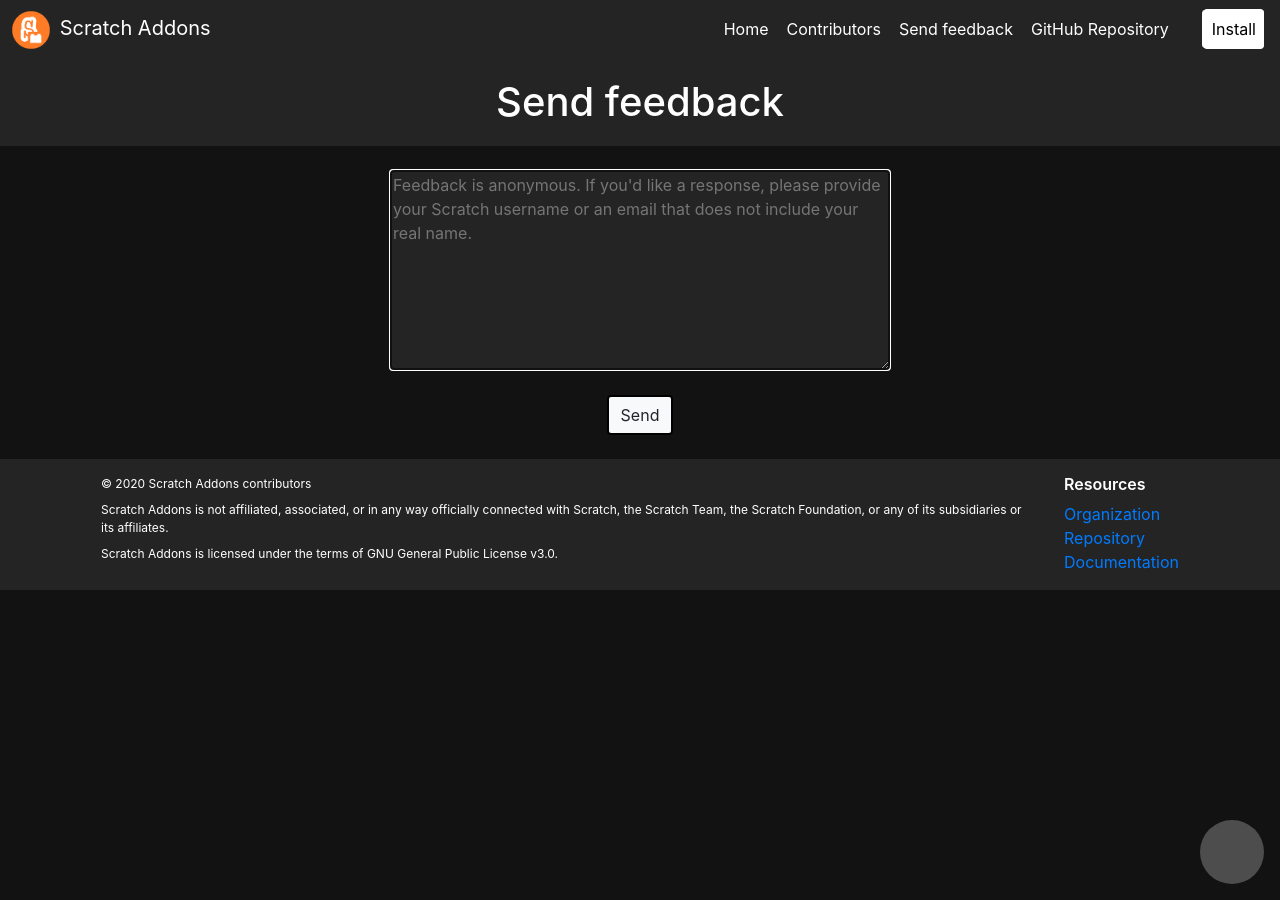
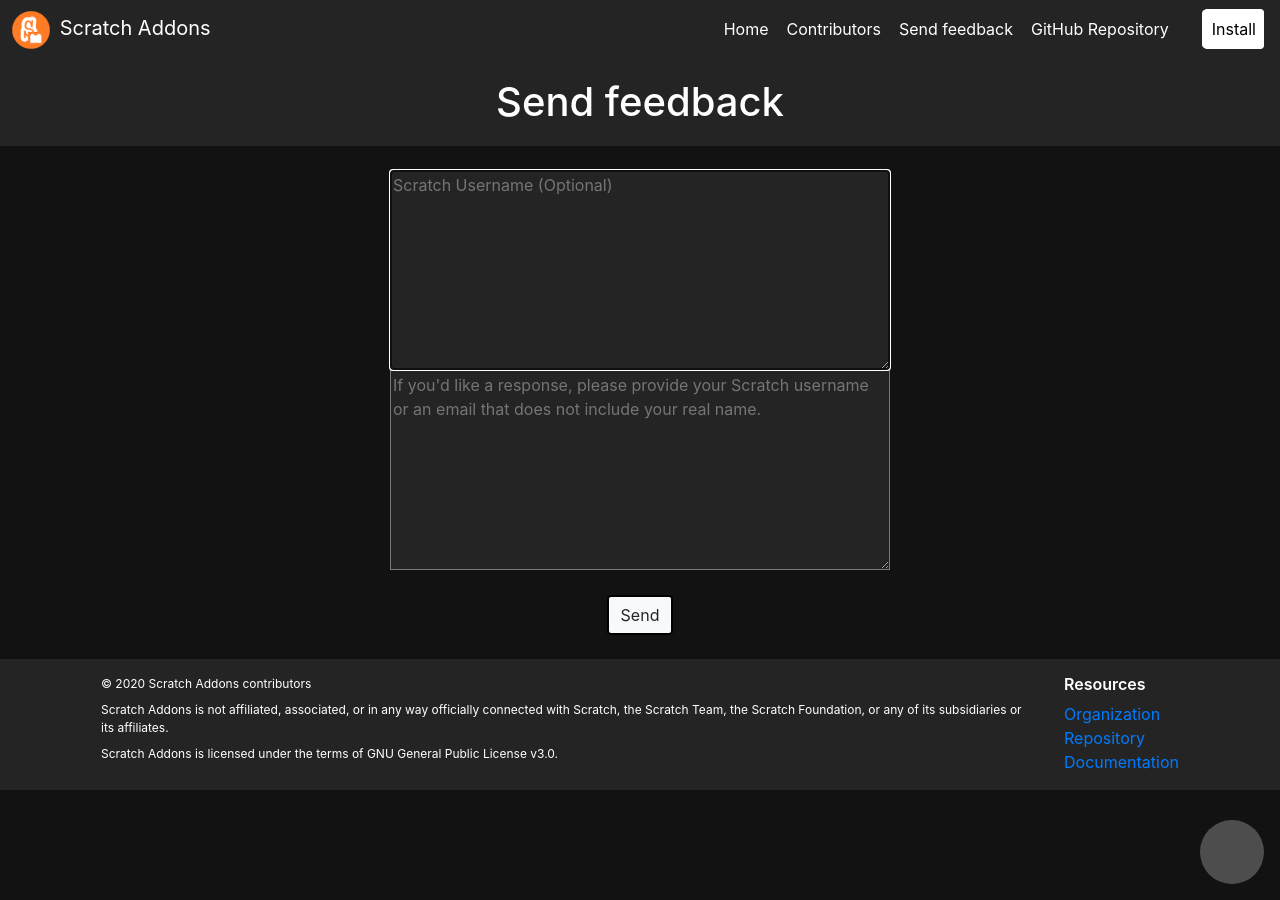
Before and after one commit to ScratchAddons/website, a Jekyll site: the page built from feedback.html, in a window 1280 px wide. Built offline with Jekyll 4.4.1, drawn with Linux system fonts in a browser that asks for light colours.

Commit message:
Update feedback.html

```diff
--- a/feedback.html
+++ b/feedback.html
@@ -11,7 +11,8 @@
 
 <div id="main">
     <div>
-        <textarea autofocus maxlength="1500" placeholder="Feedback is anonymous. If you'd like a response, please provide your Scratch username or an email that does not include your real name." id="mainfeedback"></textarea>
+        <textarea autofocus maxlength="150" placeholder="Scratch Username (Optional)" id="username"></textarea>
+        <textarea autofocus maxlength="1500" placeholder="If you'd like a response, please provide your Scratch username or an email that does not include your real name." id="mainfeedback"></textarea>
     </div>
     <div style="margin-top: 25px;">
         <button id="send-feedback" class="btn btn-light">Send</button>
```
